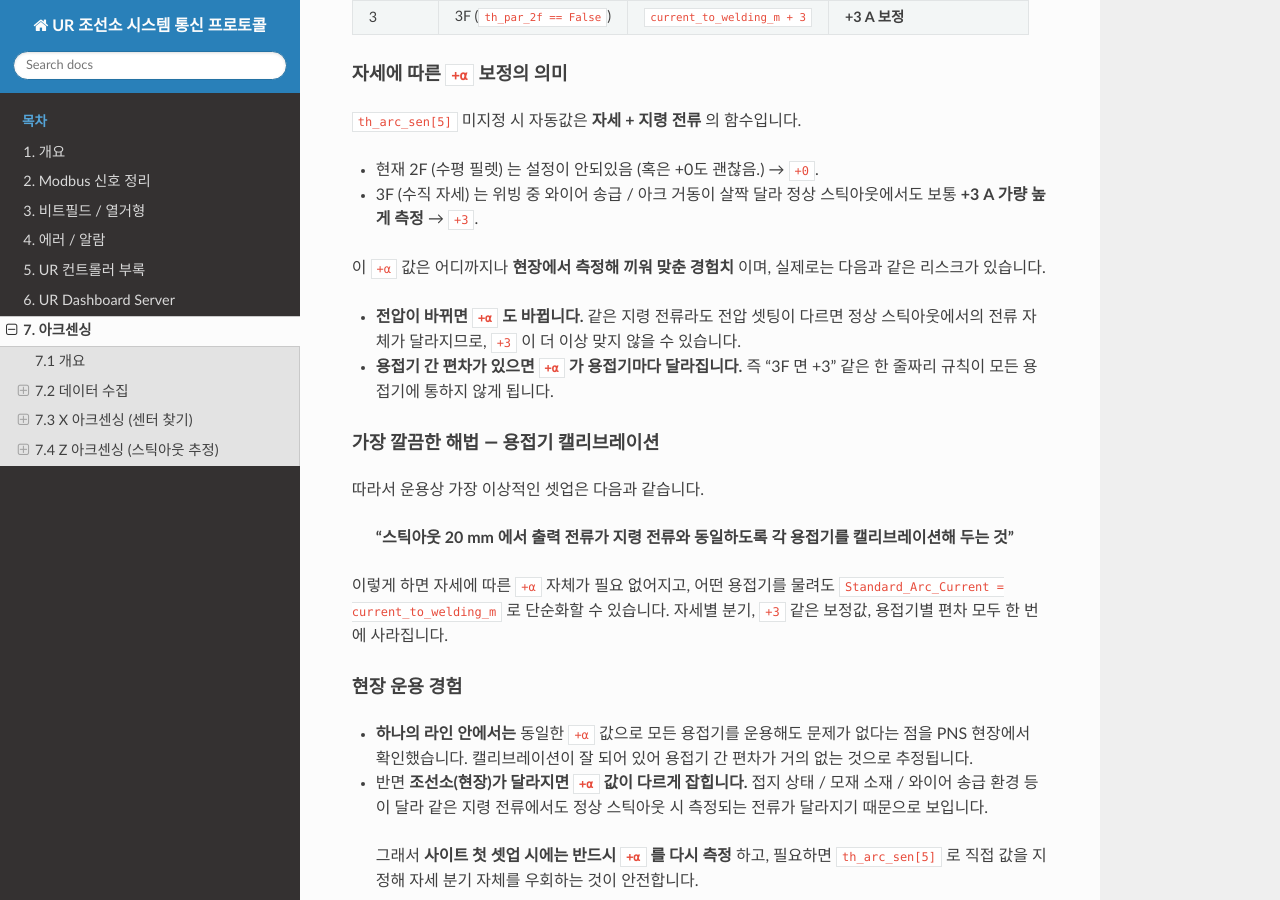
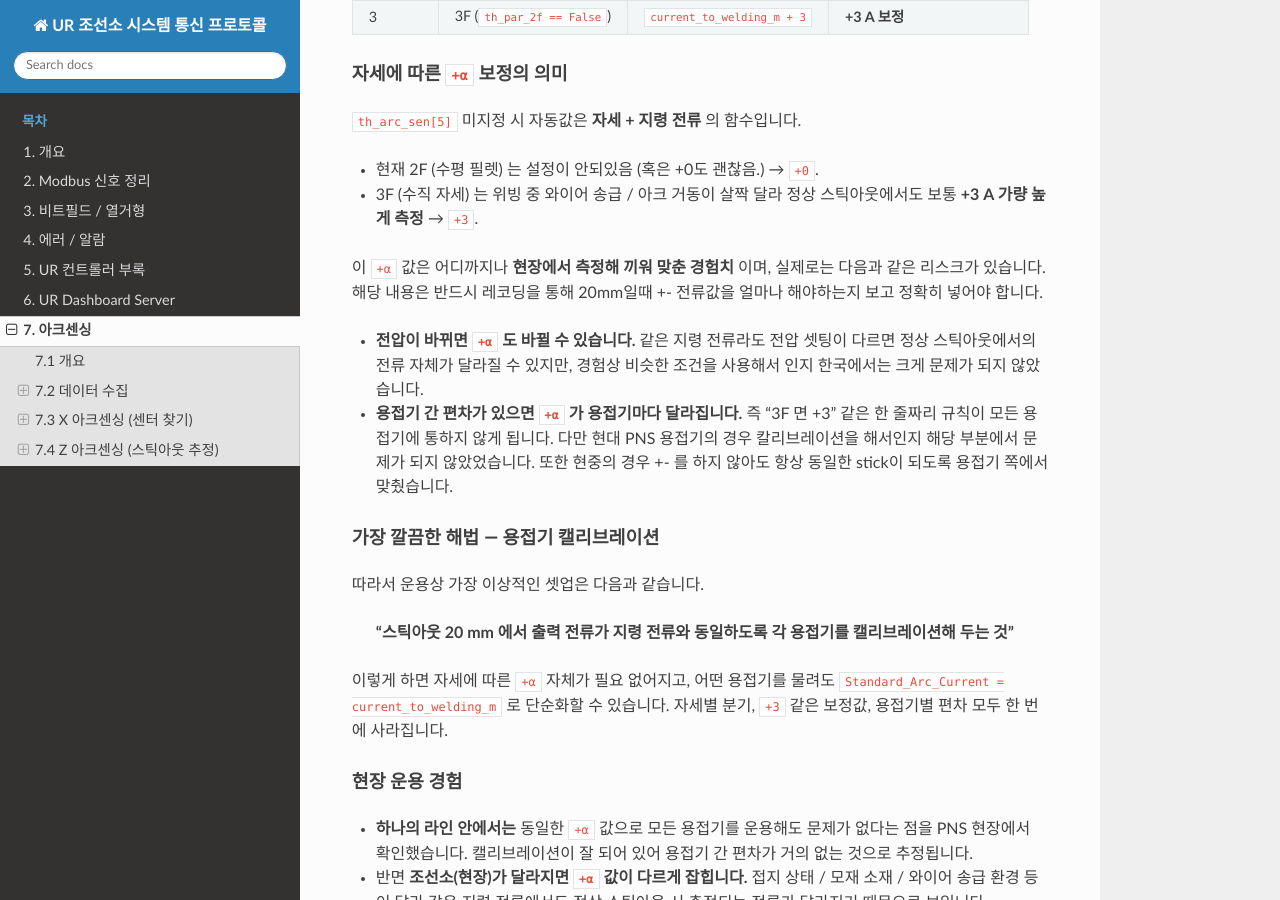
Before and after one commit to shh444/shipyard-docs, a Sphinx documentation site: the page built from docs/07_arc_sensing.md, in a window 1280 px wide and 900 px high, scrolled down 10169 px. Built offline with Sphinx 7.4.7 and the Read the Docs theme 3.1.0, drawn with Linux system fonts in a browser that asks for light colours.

Commit message:
07 arc sensing add

```diff
--- a/docs/07_arc_sensing.md
+++ b/docs/07_arc_sensing.md
@@ -439,10 +439,10 @@ end
 - 현재 2F (수평 필렛) 는 설정이 안되있음 (혹은 +0도 괜찮음.) → `+0`.
 - 3F (수직 자세) 는 위빙 중 와이어 송급 / 아크 거동이 살짝 달라 정상 스틱아웃에서도 보통 **+3 A 가량 높게 측정** → `+3`.
 
-이 `+α` 값은 어디까지나 **현장에서 측정해 끼워 맞춘 경험치** 이며, 실제로는 다음과 같은 리스크가 있습니다.
+이 `+α` 값은 어디까지나 **현장에서 측정해 끼워 맞춘 경험치** 이며, 실제로는 다음과 같은 리스크가 있습니다. 해당 내용은 반드시 레코딩을 통해 20mm일때 +- 전류값을 얼마나 해야하는지 보고 정확히 넣어야 합니다.
 
-- **전압이 바뀌면 `+α` 도 바뀝니다.** 같은 지령 전류라도 전압 셋팅이 다르면 정상 스틱아웃에서의 전류 자체가 달라지므로, `+3` 이 더 이상 맞지 않을 수 있습니다.
-- **용접기 간 편차가 있으면 `+α` 가 용접기마다 달라집니다.** 즉 “3F 면 +3” 같은 한 줄짜리 규칙이 모든 용접기에 통하지 않게 됩니다.
+- **전압이 바뀌면 `+α` 도 바뀔 수 있습니다.** 같은 지령 전류라도 전압 셋팅이 다르면 정상 스틱아웃에서의 전류 자체가 달라질 수 있지만, 경험상 비슷한 조건을 사용해서 인지 한국에서는 크게 문제가 되지 않았습니다.
+- **용접기 간 편차가 있으면 `+α` 가 용접기마다 달라집니다.** 즉 “3F 면 +3” 같은 한 줄짜리 규칙이 모든 용접기에 통하지 않게 됩니다. 다만 현대 PNS 용접기의 경우 칼리브레이션을 해서인지 해당 부분에서 문제가 되지 않았었습니다. 또한 현중의 경우 +- 를 하지 않아도 항상 동일한 stick이 되도록 용접기 쪽에서 맞췄습니다.
 
 #### 가장 깔끔한 해법 — 용접기 캘리브레이션
 
```
